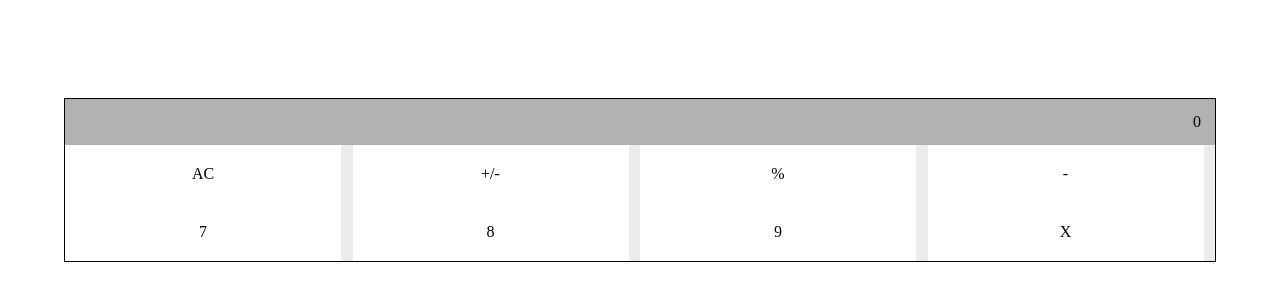
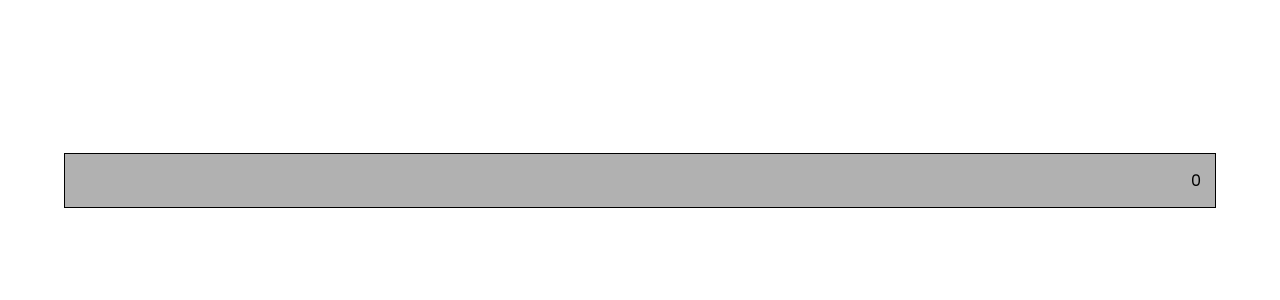
Before and after one commit to Stephen-Adom/math-magician, a React (Create React App) app: page / in a window 1280 px wide. Shown: the part 220-520 px from the top of the page. Built offline with nearby package versions, Linux system fonts and the light colour scheme.

Commit message:
install prop types

```diff
--- a/package.json
+++ b/package.json
@@ -6,6 +6,7 @@
     "@testing-library/jest-dom": "^5.16.5",
     "@testing-library/react": "^13.4.0",
     "@testing-library/user-event": "^13.5.0",
+    "prop-types": "^15.8.1",
     "react": "^18.2.0",
     "react-dom": "^18.2.0",
     "react-scripts": "5.0.1",
--- a/public/index.html
+++ b/public/index.html
@@ -24,7 +24,13 @@
       work correctly both with client-side routing and a non-root public URL.
       Learn how to configure a non-root public URL by running `npm run build`.
     -->
-    <title>React App</title>
+		<link rel="preconnect" href="https://fonts.googleapis.com" />
+		<link rel="preconnect" href="https://fonts.gstatic.com" crossorigin />
+		<link
+			href="https://fonts.googleapis.com/css2?family=Poppins:ital,wght@0,100;0,200;0,300;0,400;0,500;0,600;0,700;0,800;0,900;1,100;1,200;1,300;1,400;1,500;1,600;1,700;1,800;1,900&display=swap"
+			rel="stylesheet"
+		/>
+		<title>Math Magician</title>
 	</head>
 	<body>
 		<noscript>You need to enable JavaScript to run this app.</noscript>
--- a/src/components/ComponentBody.js
+++ b/src/components/ComponentBody.js
@@ -1,32 +1,16 @@
 import React from 'react';
+
+import NumberPad from './NumberPad';
+import numberPadItems from './numberPadItems';
 
 function ComponentBody() {
   return (
     <div className="calcuator-body">
-      <div className="number-pad">
-        AC
-      </div>
-      <div className="number-pad">
-        +/-
-      </div>
-      <div className="number-pad">
-        %
-      </div>
-      <div className="number-pad">
-        -
-      </div>
-      <div className="number-pad">
-        7
-      </div>
-      <div className="number-pad">
-        8
-      </div>
-      <div className="number-pad">
-        9
-      </div>
-      <div className="number-pad">
-        X
-      </div>
+      {
+      numberPadItems.length ? (
+        numberPadItems.forEach((item) => <NumberPad item={item} />)
+      ) : null
+    }
     </div>
   );
 }
--- /dev/null
+++ b/src/components/NumberPad.js
@@ -0,0 +1,18 @@
+import React from 'react';
+import PropTypes from 'prop-types';
+
+function NumberPad(props) {
+  const { item } = props;
+
+  return (
+    <div className="number-pad">
+      {item}
+    </div>
+  );
+}
+
+NumberPad.propTypes = {
+  item: PropTypes.string.isRequired,
+};
+
+export default NumberPad;
--- /dev/null
+++ b/src/components/numberPadItems.js
@@ -0,0 +1,80 @@
+const numberPadItems = [
+  {
+    label: 'AC',
+    value: 'clear',
+  },
+  {
+    label: '+/-',
+    value: '+/-',
+  },
+  {
+    label: '%',
+    value: '%',
+  },
+  {
+    label: '../assets/divide.png',
+    value: '/',
+  },
+  {
+    label: '7',
+    value: 7,
+  },
+  {
+    label: '8',
+    value: 8,
+  },
+  {
+    label: '9',
+    value: 9,
+  },
+  {
+    label: 'X',
+    value: '*',
+  },
+  {
+    label: '4',
+    value: 4,
+  },
+  {
+    label: '5',
+    value: 5,
+  },
+  {
+    label: '6',
+    value: 6,
+  },
+  {
+    label: '-',
+    value: '-',
+  },
+  {
+    label: '1',
+    value: 1,
+  },
+  {
+    label: '2',
+    value: 2,
+  },
+  {
+    label: '3',
+    value: 3,
+  },
+  {
+    label: '+',
+    value: '+',
+  },
+  {
+    label: '0',
+    value: 0,
+  },
+  {
+    label: '.',
+    value: '.',
+  },
+  {
+    label: '=',
+    value: '=',
+  },
+];
+
+export default numberPadItems;
--- a/src/index.css
+++ b/src/index.css
@@ -9,6 +9,7 @@
 body {
   margin: 0;
   height: 100vh;
+  font-family: 'Poppins', sans-serif;
 }
 
 .App {
@@ -48,4 +49,6 @@ body {
   justify-content: center;
   padding: 20px;
   background-color: #fff;
+  margin-bottom: 1%;
+  font-weight: bold;
 }
```
Also changed, not shown: src/assets/divide.png (added), 1 other file (tests, documents, lock files or other folders). Lines whose indentation alone changed are shown as unchanged.
